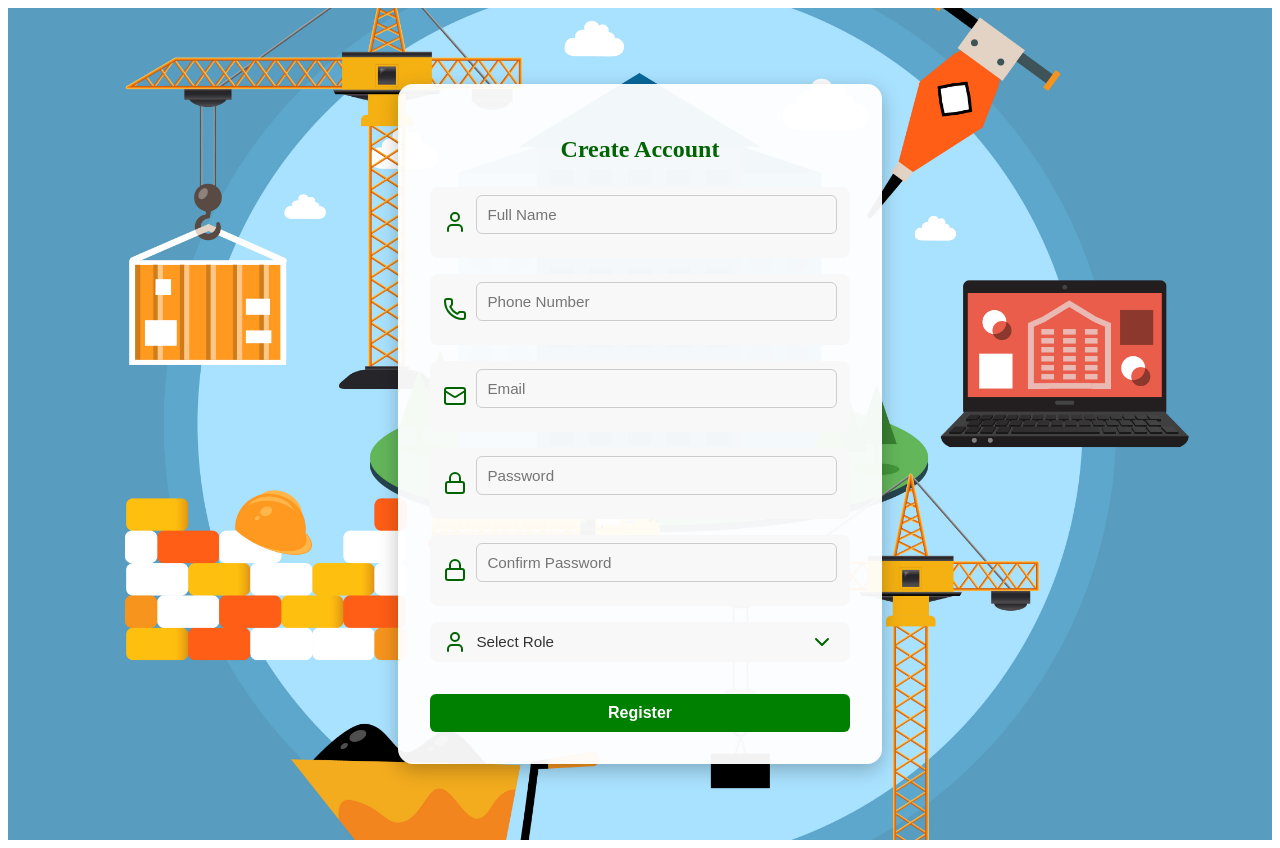
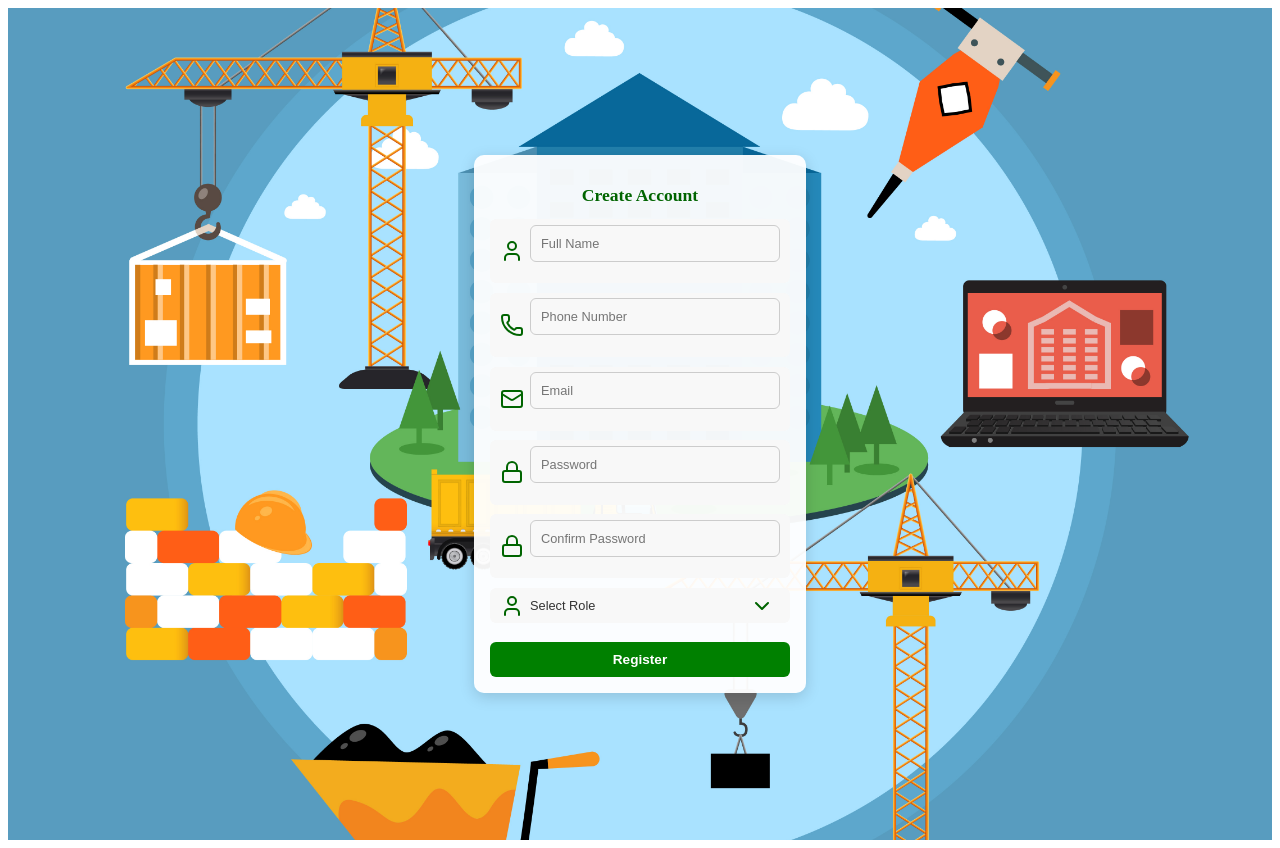
Before and after one commit to Robert-Otieno-Alehandro21/RCMS, a React (Vite) app: page /register in a window 1280 px wide. Built offline with nearby package versions, Linux system fonts and the light colour scheme.

Commit message:
adjusted the register page and reduced font sizes

```diff
--- a/src/Pages/Register.css
+++ b/src/Pages/Register.css
@@ -2,47 +2,51 @@
   background-image: url('/construction-bg.jpg');
   background-size: cover;
   background-position: center;
-  min-height: 100vh;
+  height: 100vh;
   display: flex;
   justify-content: center;
   align-items: center;
   padding: 1rem;
 }
 
+/* Much smaller box now */
 .form-box {
   background-color: rgba(255, 255, 255, 0.95);
-  padding: 2rem;
-  border-radius: 15px;
+  padding: 1rem;
+  border-radius: 10px;
   width: 90%;
-  max-width: 420px;
-  box-shadow: 0 6px 20px rgba(0, 0, 0, 0.25);
+  max-width: 300px;
+  box-shadow: 0 4px 15px rgba(0, 0, 0, 0.15);
 }
 
+/* Smaller heading */
 h2 {
   text-align: center;
   color: #006400;
-  margin-bottom: 1.5rem;
+  margin-bottom: 0.8rem;
+  font-size: 1.1rem;
   font-weight: 600;
 }
 
 .auth-form {
   display: flex;
   flex-direction: column;
-  gap: 1rem;
+  gap: 0.6rem;
 }
 
 .input-group {
   display: flex;
   align-items: center;
   background-color: #f8f8f8;
-  border-radius: 8px;
-  padding: 0.5rem 0.8rem;
+  border-radius: 6px;
+  padding: 0.35rem 0.6rem;
   position: relative;
 }
 
 .icon {
   color: #006400;
-  margin-right: 0.6rem;
+  margin-right: 0.4rem;
+  font-size: 0.9rem;
 }
 
 .input-group input,
@@ -50,19 +54,19 @@ h2 {
   flex: 1;
   border: none;
   outline: none;
-  font-size: 0.95rem;
+  font-size: 0.8rem;
   background: transparent;
   color: #333;
 }
 
-/* Select Group Custom Styles */
+/* Role select */
 .select-group {
   position: relative;
 }
 
 .role-select {
   appearance: none;
-  padding-right: 2rem;
+  padding-right: 1.5rem;
   background-color: transparent;
   cursor: pointer;
 }
@@ -74,15 +78,16 @@ h2 {
   color: #006400;
 }
 
+/* Smaller button */
 .submit-btn {
-  margin-top: 1rem;
+  margin-top: 0.6rem;
   background-color: #006400;
   color: white;
-  padding: 0.75rem;
-  font-size: 1rem;
+  padding: 0.5rem;
+  font-size: 0.85rem;
   font-weight: 500;
   border: none;
-  border-radius: 8px;
+  border-radius: 6px;
   cursor: pointer;
   transition: background-color 0.3s ease;
 }
```
Also changed, not shown: src/App.jsx (+19 -19 lines).
